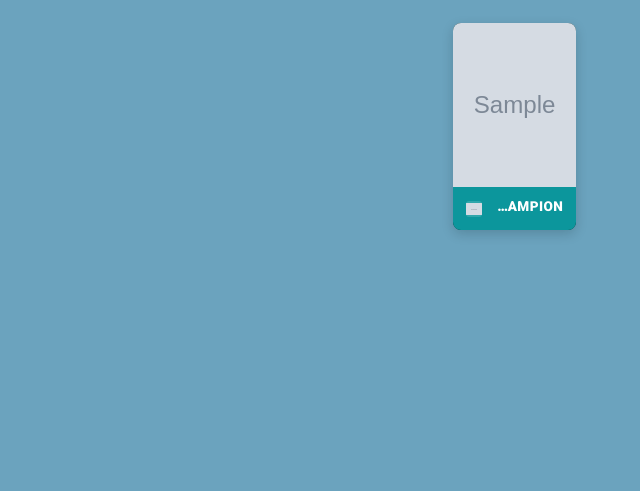
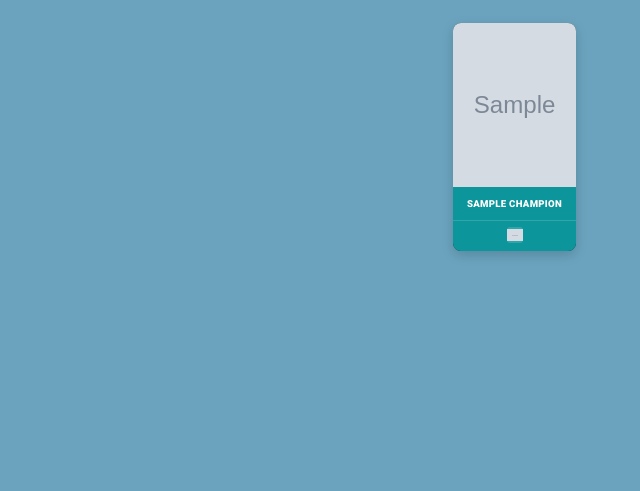
Before and after one commit to AKILLERHM/WRPARSI, a Django app: page /champions/ in a window 1280 px wide. Shown: the part 184-675 px from the top of the page, without its empty margins (640-1280 px from the left). Run offline with Django 5.2, Linux system fonts and the light colour scheme; tables that the repository leaves empty hold one stand-in row (values such as "Sample post"); grey boxes marked "Sample" are stand-in pictures.

Commit message:
champions page completed

```diff
--- a/champions/templates/champions/champions.html
+++ b/champions/templates/champions/champions.html
@@ -19,13 +19,12 @@
                     {% endif %}
                 </div>
                 <div class="champion-info-bar">
-                    <span class="champion-name">{{ champion.name }}</span>
-                    <span class="champion-roles">
+                    <div class="champion-info-bar__name">{{ champion.name }}</div>
+                    <div class="champion-info-bar__roles">
                         {% for role in champion.roles.all %}{% if role.icon_url %}<img src="{{ role.icon_url }}" alt="{{ role.name }}"
                          class="role-icon" title="{{ role.name }}">{% endif %}
                         {% endfor %}
-
-                    </span>
+                    </div>
                 </div>
             </a>
             {% empty %}
@@ -35,3 +34,8 @@
     </div>
 
 {% endblock content %}
+
+
+{% block extra_js %}
+<script src="{% static 'js/fit-champion-names.js' %}"></script>
+{% endblock %}
--- /dev/null
+++ b/static/js/fit-champion-names.js
@@ -0,0 +1,36 @@
+// fit-champion-names.js
+// اگه اسم چمپیون توی یک خط جا نشه (مثل "MORDEKAISER")، فونتش رو
+// کم‌کم کوچیک‌تر می‌کنیم تا کامل و بدون شکستن خط نمایش داده بشه.
+
+(function () {
+  var MIN_SCALE = 0.6; // حداکثر تا ۶۰٪ سایز اصلی کوچیک می‌شه، نه کمتر
+  var STEP_PX = 0.5;
+
+  function fitNames() {
+    var names = document.querySelectorAll('.champion-info-bar__name');
+
+    names.forEach(function (el) {
+      // اول فونت رو به حالت پیش‌فرض CSS برگردون تا اندازه‌گیری درست انجام بشه
+      el.style.fontSize = '';
+
+      var baseFontSize = parseFloat(window.getComputedStyle(el).fontSize);
+      var minFontSize = baseFontSize * MIN_SCALE;
+      var currentFontSize = baseFontSize;
+
+      while (el.scrollWidth > el.clientWidth && currentFontSize > minFontSize) {
+        currentFontSize -= STEP_PX;
+        el.style.fontSize = currentFontSize + 'px';
+      }
+    });
+  }
+
+  // بعد از لود کامل صفحه (فونت‌ها هم لود شده باشن) اجرا کن
+  window.addEventListener('load', fitNames);
+
+  // موقع تغییر سایز صفحه (مثلاً چرخش گوشی یا تغییر تعداد ستون‌ها) دوباره حساب کن
+  var resizeTimer;
+  window.addEventListener('resize', function () {
+    clearTimeout(resizeTimer);
+    resizeTimer = setTimeout(fitNames, 150);
+  });
+})();
--- a/static/style/champions.css
+++ b/static/style/champions.css
@@ -59,37 +59,39 @@
   transform: scale(1.05);
 }
 
-/* نوار مشخصات زیر کارت (سبک وایلدریفت) */
+/* باکس اطلاعات زیر عکس — دو ردیف روی هم: بالا اسم، پایین رول‌ها */
 .champion-info-bar {
   background-color: var(--c-cyan, #0C969C);
-  padding: 0.6rem 0.8rem;
   display: flex;
-  justify-content: space-between;
-  align-items: center;
-  gap: 0.5rem;
+  flex-direction: column;
 }
 
-.champion-name {
+.champion-info-bar__name {
+  padding: 0.55rem 0.8rem 0.35rem;
   color: #ffffff;
   font-weight: 900;
   font-size: 0.85rem;
   text-transform: uppercase;
   letter-spacing: 0.03em;
+  text-align: center;
   white-space: nowrap;
   overflow: hidden;
-  text-overflow: ellipsis;
+  text-overflow: ellipsis; /* fallback اگه جاوااسکریپت به هر دلیلی اجرا نشد */
 }
 
-/* آیکون‌های رول به‌جای متن — همیشه افقی و کوچیک، صرف‌نظر از سایز واقعی فایل */
-.champion-roles {
+.champion-info-bar__roles {
   display: flex;
   flex-direction: row;
   align-items: center;
+  justify-content: center;
   gap: 0.3rem;
-  flex-shrink: 0;
+  padding: 0 0.8rem 0.55rem;
+  border-top: 1px solid rgba(255, 255, 255, 0.15);
+  padding-top: 0.35rem;
+  margin-top: 0.1rem;
 }
 
-.champion-roles .role-icon {
+.champion-info-bar__roles .role-icon {
   width: 16px;
   height: 16px;
   min-width: 16px;
@@ -114,11 +116,17 @@
     gap: 0.8rem;
   }
 
-  .champion-name {
+  .champion-info-bar__name {
     font-size: 0.7rem;
+    padding: 0.45rem 0.5rem 0.25rem;
   }
 
-  .champion-roles .role-icon {
+  .champion-info-bar__roles {
+    padding: 0.25rem 0.6rem 0.45rem;
+    gap: 0.25rem;
+  }
+
+  .champion-info-bar__roles .role-icon {
     width: 12px;
     height: 12px;
     min-width: 12px;
--- a/templates/main.html
+++ b/templates/main.html
@@ -23,5 +23,7 @@
         WRPARSI &middot; ساخته‌شده برای یادگیری جنگو
     </footer>
 
+    {% block extra_js %}{% endblock %}
+
 </body>
 </html>
```
